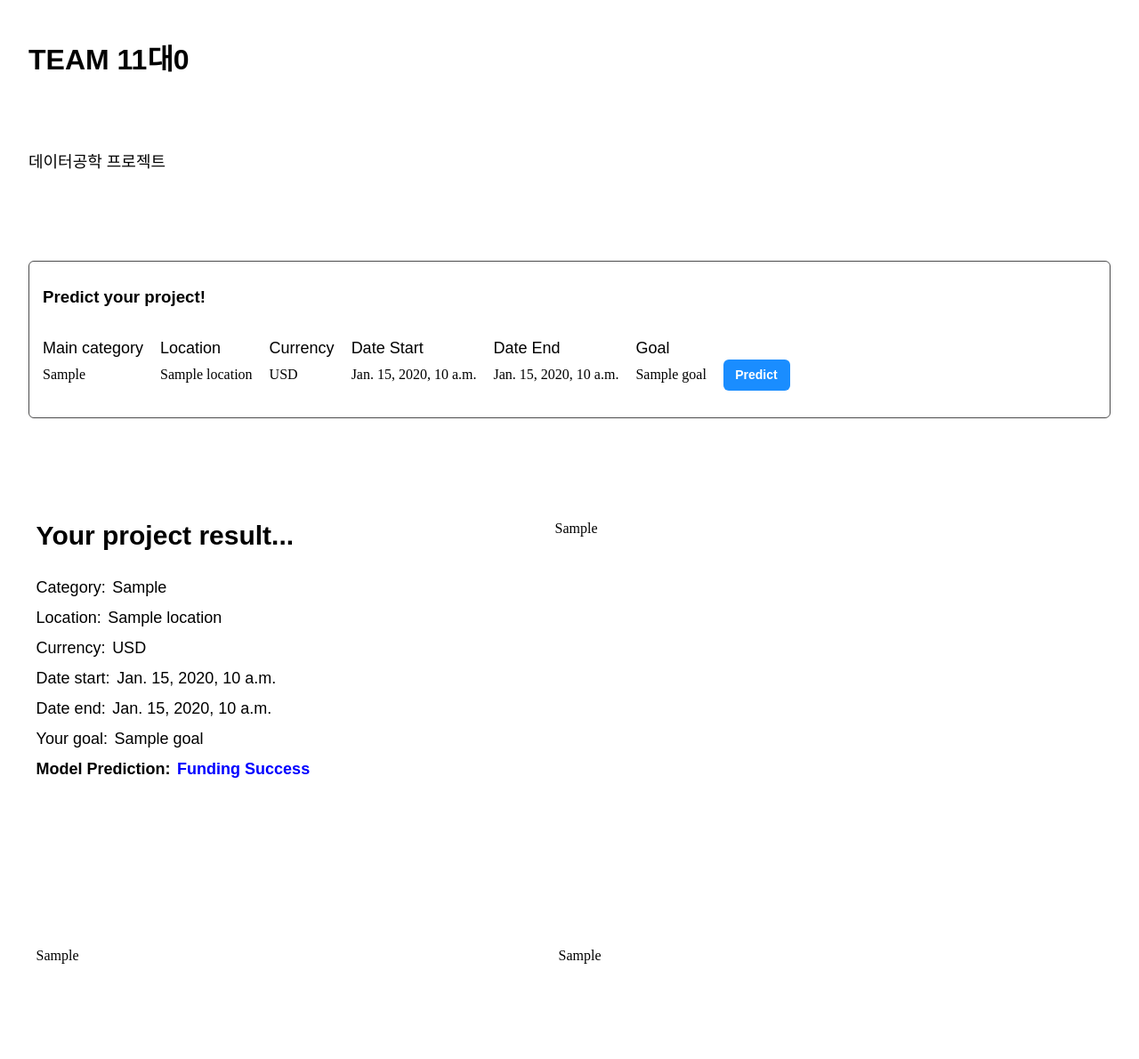
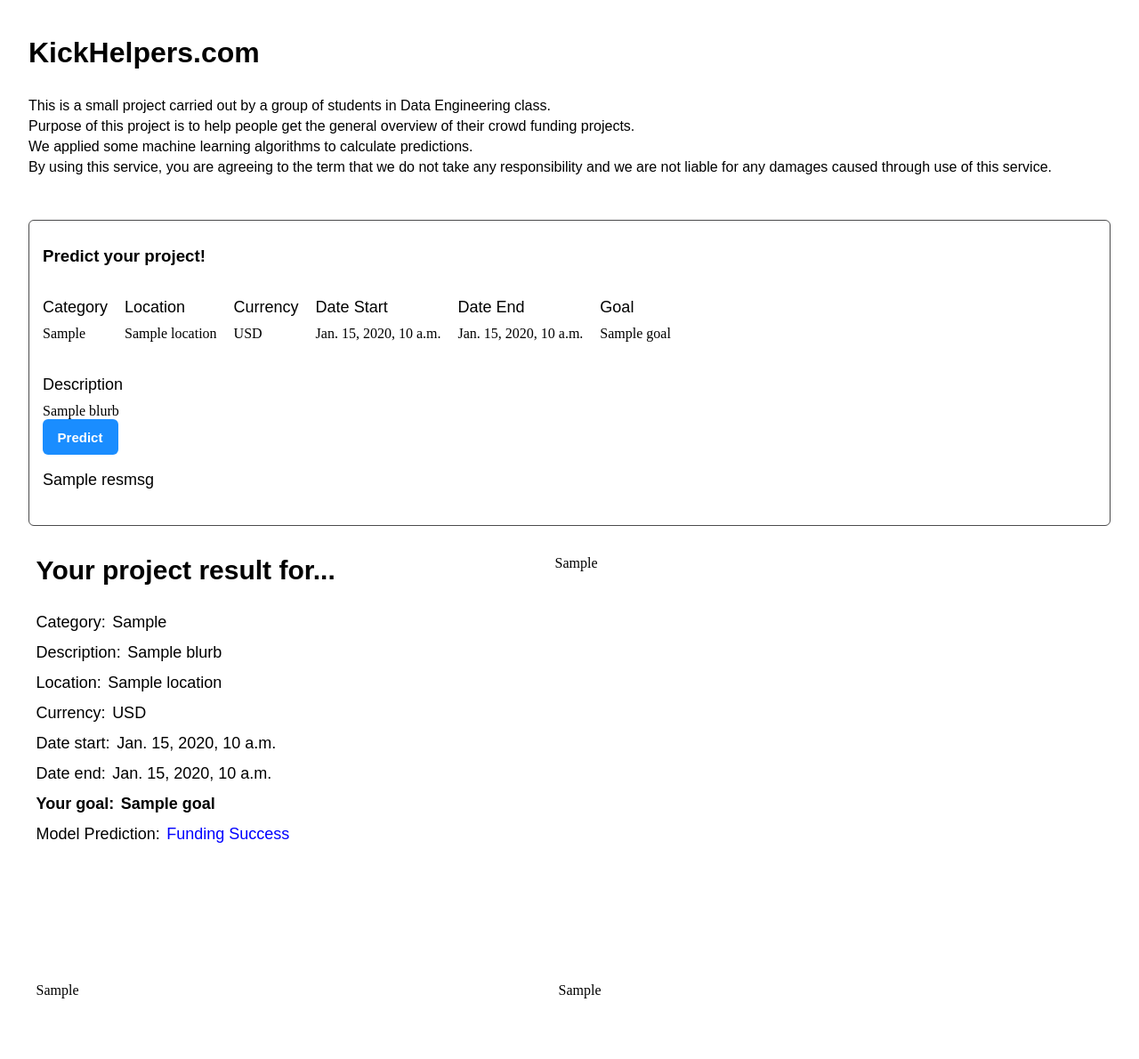
Before and after one commit to whoareyouwhoami/ProjectTellus, a Django app: template SW4DS_django/kickstart/templates/kickstart/mainpage.html in a window 1280 px wide. Shown: the top 1190 px of the page at 89% size. Run offline with Django 3.2, Linux system fonts and the light colour scheme; the template is opened without the code that fills it: most values are stand-ins (such as "Sample title", 1, 10 or a date in 2020); some libraries are stand-ins or nearby versions.

Commit message:
WEB v.3.3

```diff
--- a/SW4DS_django/kickstart/forms.py
+++ b/SW4DS_django/kickstart/forms.py
@@ -12,6 +12,7 @@
         exclude = ['search_id', 'amount_usd','bin_term','bin_goal']
         labels = {
             'main_category':_('Main category'),
+            'blurb':_('Description'),
             'location':_('Country'),
             'currency':_('Currency'),
             'goal':_('Amount')
--- a/SW4DS_django/kickstart/models.py
+++ b/SW4DS_django/kickstart/models.py
@@ -24,6 +24,7 @@
 class DBform(models.Model):
     search_id = models.AutoField(primary_key=True)
     main_category = models.CharField(max_length=100, choices=mcat_choices)
+    blurb = models.TextField()
     location = models.CharField(max_length=100, choices=country_choices)
     currency = models.CharField(max_length=100, choices=currency_choices)
     date_start = models.DateField(default=datetime.today())
--- a/SW4DS_django/kickstart/static/kickstart/main_source.css
+++ b/SW4DS_django/kickstart/static/kickstart/main_source.css
@@ -62,12 +62,16 @@
 .main-bar {
 	margin: auto;
 	width: 95%;
-
-	padding: 40px 0px 100px 0px;
+	padding: 10px 0px 18px 0px;
 }
 
 .gen-info {
-	margin-bottom: 100px;
+	margin-bottom: 50px;
+}
+
+.gen-info > p{
+	margin: 0px 0px 5px 0px;
+	font-size: 16px;
 }
 
 .proj-bx {
@@ -85,9 +89,9 @@
 	height: 30px;
 	padding-left: 5px;
 	border-radius: 2px;
-	border: 1px solid #EEEEEE;
+	border: 1px solid #ababab;
 
-	font-family: arial;
+	font-family: Arial;
 	font-size: 14px;
 }
 select {
@@ -98,7 +102,7 @@
 
 	font-family: arial;
 	font-size: 14px;
-	width: 130px;
+	width: 140px;
 }
 
 #id_date_start_month, #id_date_end_month {
@@ -111,18 +115,40 @@
 	margin-right: 5px;
 }
 #id_date_start_year, #id_date_end_year {
-	width: 70px;
+	width: 80px;
+}
+
+.fc-tp {
+	margin-bottom: 20px;
+}
+
+#id_blurb {
+	resize: none;
+	font-size: 16px;
+	font-family: Arial;
+	width: 500px;
+	height: 75px;
+	margin-bottom: 20px;
+	border: 1px solid #ababab;
+	border-radius: 4px;
 }
 
 .submit-btn {
-	height: 35px;
-	width: 75px;
+	height: 40px;
+	width: 85px;
 	font-weight: 600;
 	color: #ffff;
 	background-color: #1a8dff;
 	border-radius: 6px;
 	border:none;
+	font-size: 15px;
 }
+
+
+
+
+
+
 
 /* RESULT BAR */
 .bot-bar {
--- a/SW4DS_django/kickstart/templates/kickstart/base.html
+++ b/SW4DS_django/kickstart/templates/kickstart/base.html
@@ -4,7 +4,7 @@
 <html lang="en">
 <head>
     <meta charset="UTF-8">
-    <title>Project Tellus</title>
+    <title>Welcome to KickHelpers.com</title>
     <script src="https://cdn.plot.ly/plotly-latest.min.js"></script>
     <link rel="stylesheet" type="text/css" href="{% static "kickstart/main_source.css" %}">
 </head>
--- a/SW4DS_django/kickstart/templates/kickstart/mainpage.html
+++ b/SW4DS_django/kickstart/templates/kickstart/mainpage.html
@@ -6,26 +6,30 @@
 <div class="main-container">
     <div class="top-bar">
         <div class="header">
-            <h1>TEAM 11대0</h1>
+            <h1>KickHelpers.com</h1>
         </div>
     </div>
 
     <div class="main-bar">
         <div class="gen-info">
-            <p>데이터공학 프로젝트</p>
+            <p>This is a small project carried out by a group of students in Data Engineering class.</p>
+            <p>Purpose of this project is to help people get the general overview of their crowd funding projects.</p>
+            <p>We applied some machine learning algorithms to calculate predictions.</p>
+            <p>By using this service, you are agreeing to the term that we do not take any
+                responsibility and we are not liable for any damages caused through use of this service.</p>
+
         </div>
-
         <div class="proj-bx">
             <div class="info-bx">
                 <h3>Predict your project!</h3>
             </div>
-            <p>{{ message }}</p>
             <div class="form-bx">
                 <form method="post" id="kickForm">
                     {% csrf_token %}
                     <div class="form-content">
+                        <div class="fc-tp">
                             <div class="form-bx-1 form-lst">
-                            <p>Main category</p>
+                                <p>Category</p>
                                 {{ form_x.main_category }}
                             </div>
                             <div class="form-bx-3 form-lst">
@@ -48,12 +52,19 @@
                                 <p>Goal</p>
                                 {{ form_x.goal }}
                             </div>
-
-                        <div class="submit-x form-lst">
+                        </div>
+                        <div class="fc-bt">
+                            <div class="form-bx-8 form-lst">
+                                <p>Description</p>
+                                {{ form_x.blurb }}
+                            </div>
+                            <div class="submit-x ">
                                 <input type="submit" value="Predict" class="submit-btn">
                             </div>
                         </div>
+                    </div>
                 </form>
+                <p>{{ resmsg }}</p>
             </div>
         </div>
     </div>
@@ -63,33 +74,37 @@
         <div class="bot-bar-top">
             <div class="bbt_l g_bar">
                 <div class="res-ttl">
-                    <h4>Your project result...</h4>
+                    <h4>Your project result for...</h4>
                 </div>
                 <div class="z z1">
                     <p>Category:</p>
                     <p>{{ main_category }}</p>
                 </div>
                 <div class="z z2">
+                    <p>Description: </p>
+                    <p>{{ blurb }}</p>
+                </div>
+                <div class="z z3">
                     <p>Location:</p>
                     <p>{{ location }}</p>
                 </div>
-                <div class="z z3">
+                <div class="z z4">
                     <p>Currency:</p>
                     <p>{{ currency }}</p>
                 </div>
-                <div class="z z4">
+                <div class="z z5">
                     <p>Date start:</p>
                     <p>{{ date_start }}</p>
                 </div>
-                <div class="z z5">
+                <div class="z z6">
                     <p>Date end:</p>
                     <p>{{ date_end }}</p>
                 </div>
-                <div class="z z6">
+                <div class="z z7">
                     <p>Your goal:</p>
                     <p>{{ goal }}</p>
                 </div>
-                <div class="z z7">
+                <div class="z z8">
                     <p>Model Prediction:</p>
                     <p class="prj-rs">Funding Success </p>
                 </div>
--- a/data_cleaning/kicktraq_webcrawl.py
+++ b/data_cleaning/kicktraq_webcrawl.py
@@ -19,7 +19,8 @@
 chrome_options = Options()
 chrome_options.add_argument("--headless")
 
-path = os.getcwd()
+# path = os.getcwd()
+path = "/usr/bin"
 
 #########################
 # Required Dictionaries
```
Lines whose indentation alone changed are shown as unchanged.
